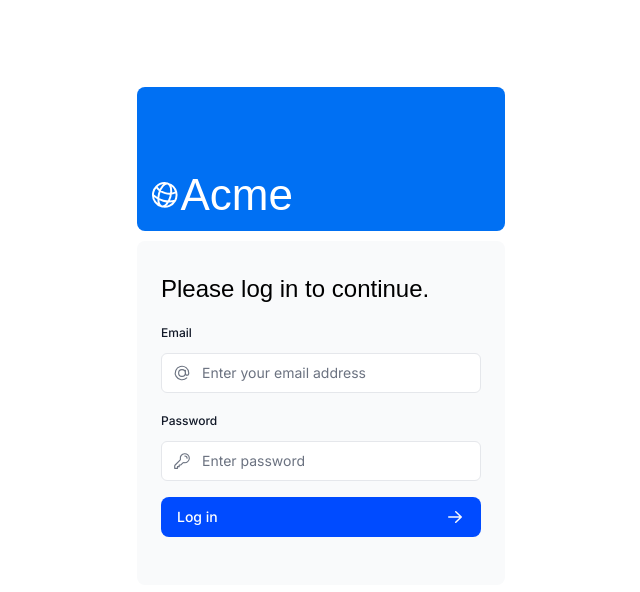
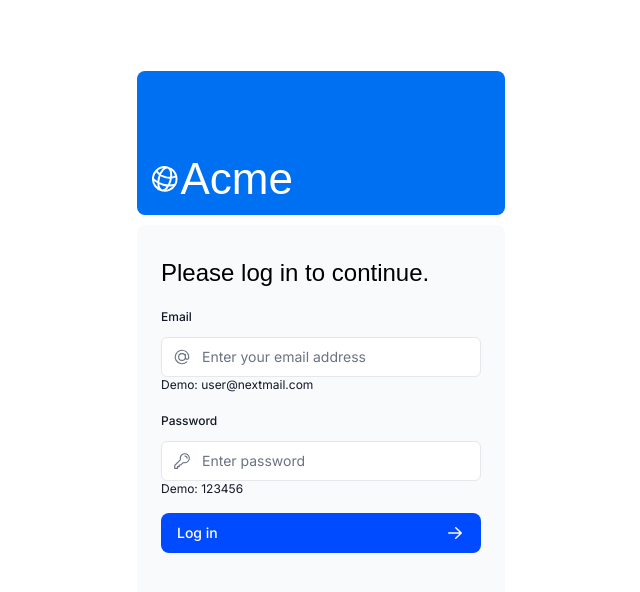
Before and after one commit to fauzancodes/acme-next14, a Next.js app: page /login in a window 1280 px wide. Shown: the top 592 px of the page, without its empty margins (319-959 px from the left). Built offline with nearby package versions, Linux system fonts and the light colour scheme; a web font is replaced by a local one.

Commit message:
add demo credential info

```diff
--- a/app/ui/login-form.tsx
+++ b/app/ui/login-form.tsx
@@ -40,6 +40,7 @@ export default function LoginForm() {
               />
               <AtSymbolIcon className="pointer-events-none absolute left-3 top-1/2 h-[18px] w-[18px] -translate-y-1/2 text-gray-500 peer-focus:text-gray-900" />
             </div>
+            <div className="mb-3 block text-xs text-gray-900">Demo: user@nextmail.com</div>
           </div>
           <div className="mt-4">
             <label
@@ -60,6 +61,7 @@ export default function LoginForm() {
               />
               <KeyIcon className="pointer-events-none absolute left-3 top-1/2 h-[18px] w-[18px] -translate-y-1/2 text-gray-500 peer-focus:text-gray-900" />
             </div>
+            <div className="mb-3 block text-xs text-gray-900">Demo: 123456</div>
           </div>
         </div>
         <LoginButton />
```
